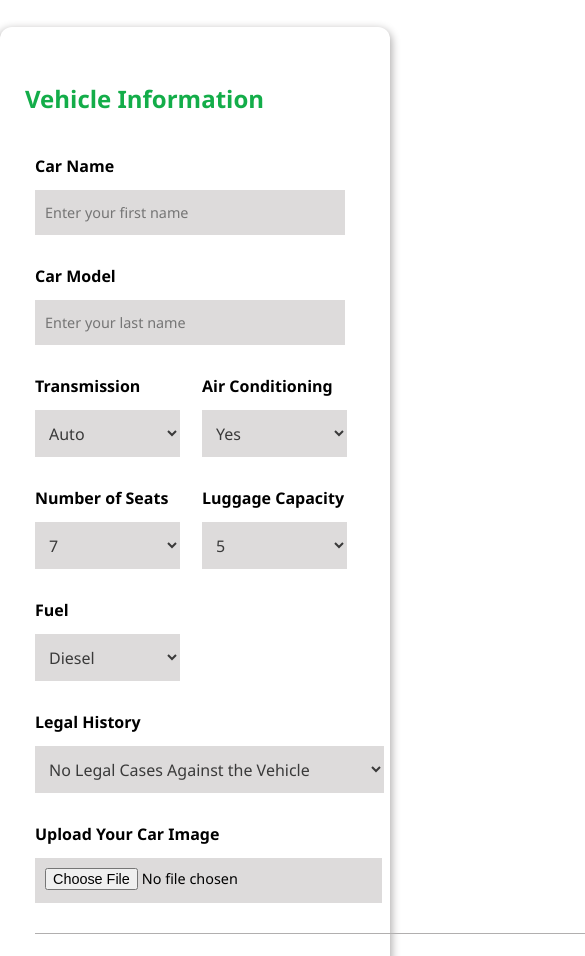
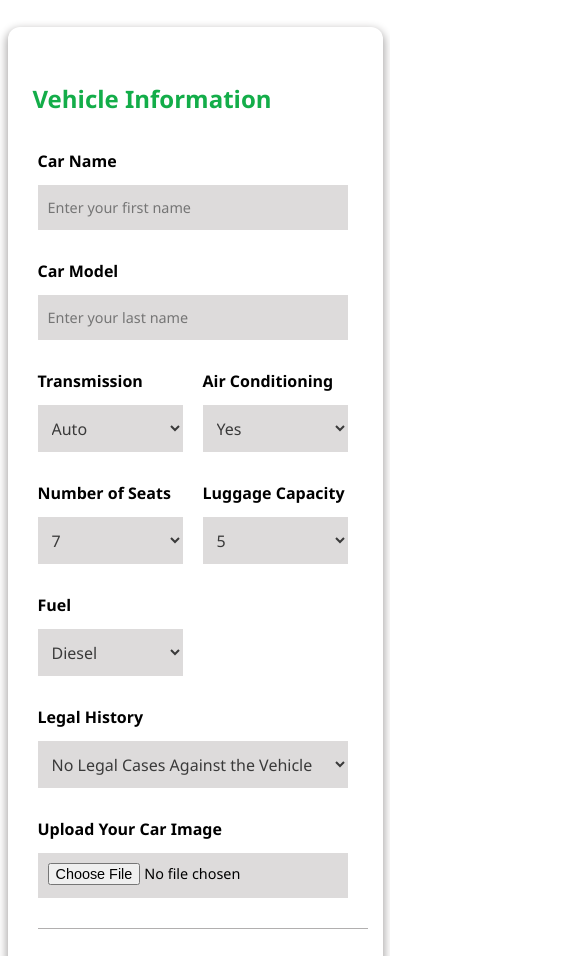
Before and after one commit to fariskt/car-rental, a plain HTML site: page RenterForm.html in a window 390 px wide. Shown: the part 136-1092 px from the top of the page, 585 px wide, since content can reach past the window. Drawn offline with Linux system fonts and the light colour scheme.

Commit message:
last commit

```diff
--- a/css/RenterForm.css
+++ b/css/RenterForm.css
@@ -152,7 +152,7 @@
 
 @media (max-width:768px){
   .renter-form-container {
-    max-width: 350px;
+    max-width: 325px;
     padding: 25px;
     margin: 30px auto;
     border-radius: 12px;
@@ -196,7 +196,18 @@
   border: none;
 }
 .vehicle-details form{
-  padding: 10px;
+  padding: 5px;
+  gap: 0 20px;
+}
+.upload-car-image .car-image{
+  width: 330px;
+    border-bottom: 1px solid rgb(177, 175, 175);
+}
+.upload-car-image .car-image input{
+  width: 300px;
+}
+.legal-history select{
+  width: 310px;
 }
 
 }
```
